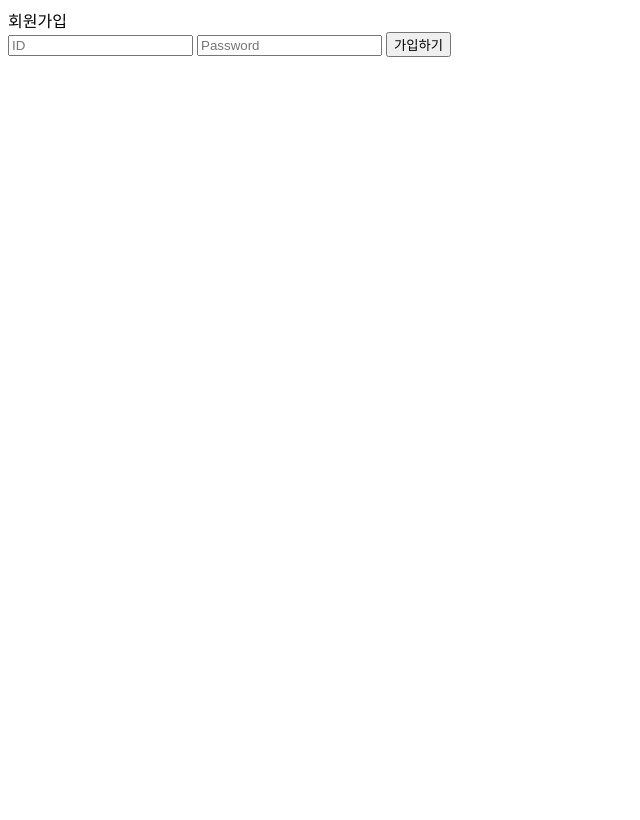
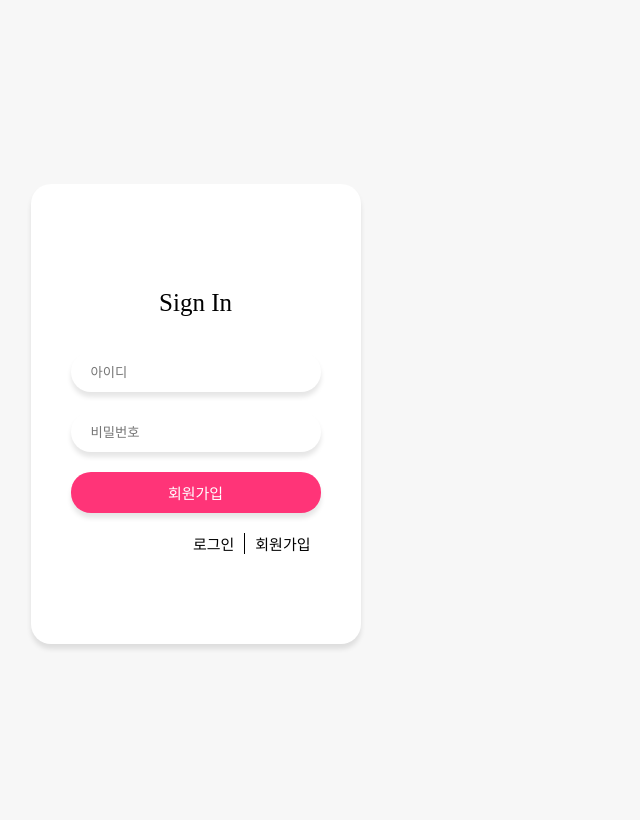
Before and after one commit to kohsy11/-, a Django app: page /common/registration in a window 1280 px wide. Shown: the whole page, without its empty margins (0-640 px from the left). Before the commit the page ends 57 px from the top, so only its background shows below. Run offline with Django 3.2, Linux system fonts and the light colour scheme; parts of the project's set-up code (start-up, migrations or seed data) failed here and were passed over.

Commit message:
login registration 완료

```diff
--- a/yeoun/app/static/login.css
+++ b/yeoun/app/static/login.css
@@ -1,10 +1,89 @@
-.login {
+html {
+    width: 375px;
+    height: 812px;
+    font-size: 62.5%;
+    background-color: rgba(0,0,0,0.03);
+}
+
+body {
+    width: 100%;
+    height: 100%;
     display: flex;
     flex-direction: column;
     justify-content: center;
     align-items: center;
 }
 
-.icon {
-    color: rgb(255,52,120);
+.login {
+    background-color: white;
+    display: flex;
+    flex-direction: column;
+    justify-content: center;
+    align-items: center;
+    box-sizing: border-box;
+    padding: 8rem 4rem;
+    box-shadow: 0 0.5rem 0.5rem 0 rgba(0,0,0,0.1);
+    border-radius: 2rem;
+    font-size: 2.5rem;
 }
+
+.s-button {
+    margin: 1rem 0;
+    display: flex;
+    flex-direction: row;
+    justify-content: center;
+    align-items: center;
+}
+
+button {
+    border: none;
+    color: white;
+    box-sizing: border-box;
+    width: 25rem;
+    padding: 1rem;
+    border-radius: 2rem;
+    box-shadow: 0 0.5rem 0.5rem 0 rgba(0,0,0,0.1);
+    font-size: 1.5rem;
+}
+
+input {
+    border: none;
+    box-shadow: 0 0.5rem 0.5rem 0 rgba(0,0,0,0.1);
+    height: 4rem;
+    margin: 1rem 0;
+    width: 25rem;
+    box-sizing: border-box;
+    padding: 0 2rem;
+}
+
+.change {
+    font-size: 1.5rem;
+    display: flex;
+    flex-direction: row;
+    justify-content: center;
+    align-items: center;
+}
+
+a {
+    text-decoration: none;
+}
+
+.firstchange {
+    border-right: 0.1rem black solid;
+    box-sizing: border-box;
+    padding: 0 1rem;
+}
+
+.secondchange {
+    box-sizing: border-box;
+    padding: 0 1rem;
+}
+
+.selectchange {
+    width: 100%;
+    display: flex;
+    flex-direction: row;
+    justify-content: flex-end;
+    align-items: center;
+    margin: 1rem 0;
+}
--- a/yeoun/app/templates/common/registration.html
+++ b/yeoun/app/templates/common/registration.html
@@ -3,25 +3,38 @@
 <head>
     <meta charset="UTF-8">
     <meta name="viewport" content="width=device-width, initial-scale=1.0">
-    <title>회원가입</title>
+    {% load static %}
+    <link rel="stylesheet" type="text/css" href="{% static 'login.css' %}">
+    <title>Sign In</title>
 </head>
 <body>
-    <div class='detail_box'>
-        <div class='detail_t'>
-            회원가입
+    <div class='login'>
+        <div class='title'>
+            <p>Sign In</p>
         </div>
-    </div>
-    <div class='detail'>
         <form method = "POST">
             {% csrf_token %}
-            <input type = 'text' name = 'username' placeholder = 'ID'>
-            <input type = 'text' name = 'password' placeholder = 'Password'>
-            <button type = 'submit'> 가입하기 </button>
+            <div class="enter">
+                <input type = 'text' name = 'username' placeholder = '아이디' style="border-radius: 20px;"><br>
+                <input type = 'text' name = 'password' placeholder = '비밀번호' style="border-radius: 20px;">
+            </div>
+            <div class="s-button">
+                <button type = 'submit' style="background-color: rgb(255,52,120);"> 회원가입 </button>
+            </div>
         </form>
+        <div class="selectchange">
+            <div class = "change">
+                <div class="firstchange">
+                    <a href = "{% url 'login' %}" style="color: black;">로그인</a>
+                </div>
+                <div class="secondchange">
+                    <a href = "{% url 'registration' %}" style="color: black;">회원가입</a>
+                </div>
+            </div>
+        </div>
     </div>
     {% if error %}
     <h3 style = 'color: red;'> {{error}} </h3>
     {% endif %}
-
 </body>
 </html>
```
Also changed, not shown: yeoun/app/templates/common/login.html (+19 -6 lines), yeoun/db.sqlite3.
